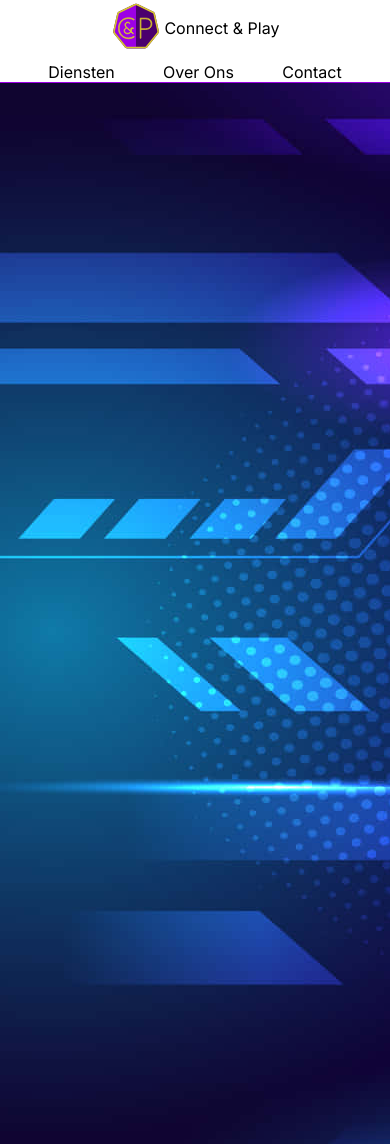
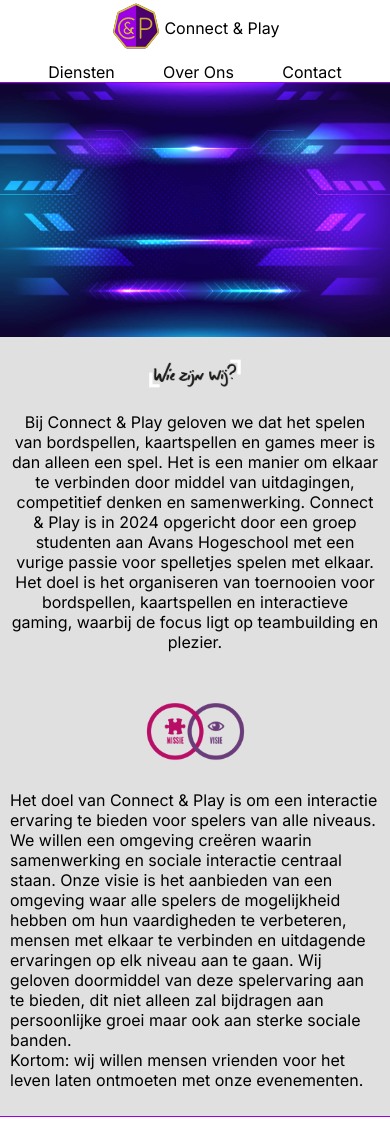
Before and after one commit to boonsboos/connect-play, a PHP site: page /OverOns.html in a window 390 px wide; the page is wider, and only the part inside the window is pictured. Shown: the top 1144 px of that part. Run offline with PHP 8.4, Linux system fonts and the light colour scheme.

Commit message:
Site gemaakt, responsive  (#13)
* Add body to OverOns page

* OverOns aangepast

* Pagina afgemaakt

* Tijdelijke commit

* Commit voor naam pagina geen hoofdletter

* Alt tekst bij image bijgezet

---------

Co-authored-by: Mingull <60094450+Mingull@users.noreply.github.com>
Co-authored-by: Tippe <tippevanroosmalen@outlook.com>

```diff
--- a/OverOns.html
+++ b/OverOns.html
@@ -36,16 +36,20 @@
 				</div>
 			</div>
 		</header>
-
 		<img
+			class="banner-img"
 			src="images/bannerImg.jpg"
 			alt="Banner afbeelding"
-			class="bannerImg"
 		/>
-		<section id="overons">
-			<div id="overons-child">
-				<h3>Wie zijn wij</h3>
-				<p>
+
+		<section class="col-12 flex justify-center">
+			<div class="wie-zijn-wij-box col-12 justify-center flex">
+				<img
+					class="flex justify-center col-6 mb-12 wie-zijn-wij-img"
+					src="images/wiezijnwij.png"
+					alt="Plaatje met tekst: Wie zijn wij?"
+				/>
+				<p class="justify-center col-6 mb-12">
 					Bij Connect &amp; Play geloven we dat het spelen van
 					bordspellen, kaartspellen en games meer is dan alleen een
 					spel. Het is een manier om elkaar te verbinden door middel
@@ -57,19 +61,13 @@
 					gaming, waarbij de focus ligt op teambuilding en plezier.
 				</p>
 			</div>
-			<div id="overons-child">
-				<h3>
-					<img src="images/lan.jpg" />
-				</h3>
-			</div>
-		</section>
-		<section id="overons">
-			<div id="overons-child">
-				<img src="images/lan.jpg" />
-			</div>
-			<div id="overons-child">
-				<h3>Missie &amp; Visie</h3>
-				<p>
+			<div class="missie-visie-box col-12 flex justify-center">
+				<img
+					class="col-6 mb-12 justify-center missie-en-visie-img"
+					src="images/missie.png"
+					alt="plaatje over missie en visie"
+				/>
+				<p class="col-6 mb-12 flex justify-center">
 					Het doel van Connect &amp; Play is om een interactie
 					ervaring te bieden voor spelers van alle niveaus. We willen
 					een omgeving creëren waarin samenwerking en sociale
@@ -86,7 +84,7 @@
 			</div>
 		</section>
 
-		<footer class="col-12">
+		<footer class="flex col-12 mb-12">
 			<div id="footer-container" class="flex justify-center col-12">
 				<div id="footer-sections" class="col-9 flex text-center">
 					<div class="mb-col-12 col-4">
--- a/style.css
+++ b/style.css
@@ -77,6 +77,14 @@
 .contact-img {
 	width: 4vw;
 	height: 4vh;
+}
+
+.wie-zijn-wij-img {
+	width: 100px;
+}
+
+.missie-en-visie-img {
+	width: 30%;
 }
 
 /* classes for interactive elements (buttons, input fields) */
@@ -261,27 +269,16 @@
 	margin: 0px auto 10px;
 }
 
-/* overonspage */
-
-#overons {
-	display: flex;
-	flex-wrap: wrap;
-	justify-content: space-around;
-	padding: 1px;
-	border-style: dashed;
+/* Over Ons page */
+.wie-zijn-wij-box {
 	align-items: center;
+	margin: 10px;
 }
 
-#overons-child {
-	max-width: 45%;
-	flex-direction: row;
+.missie-visie-box {
+	align-items: center;
 	margin: 10px;
-	padding: 10px;
-	border-style: dotted;
-}
-
-#overons-child img {
-	max-width: 100%;
+	flex-direction: row-reverse;
 }
 
 /* Contactpage */
@@ -426,6 +423,13 @@
 		margin-left: 75%;
 	}
 
+	.wie-zijn-wij-box {
+		text-align: center;
+		width: 100%;
+		column-gap: 0vw;
+		row-gap: 0vw;
+  }
+
 	#form-box .full-name {
 		justify-content: center;
 	}
```
Also changed, not shown: images/missie.png (added), images/wiezijnwij.png (added).
